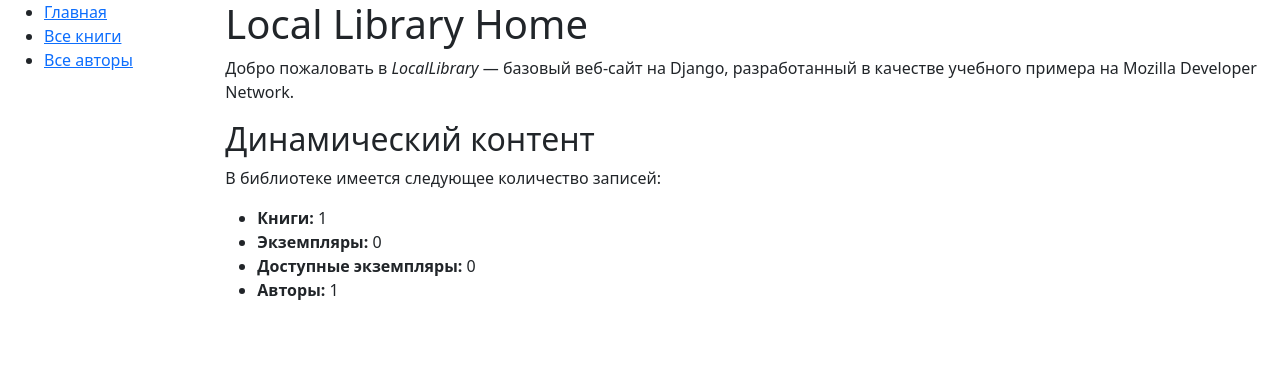
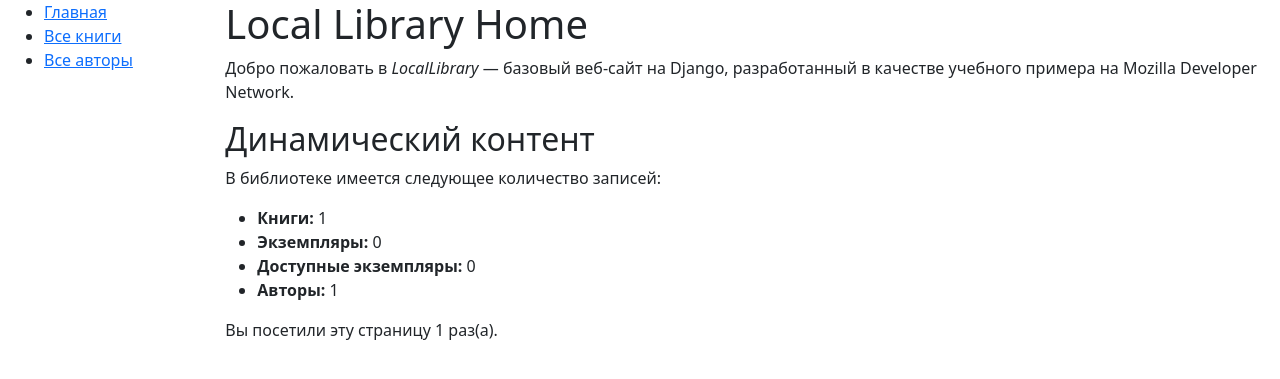
Before and after one commit to dsamsonova111-bot/LocalLibrary, a Django app: page /catalog/ in a window 1280 px wide. Shown: the top 379 px of the page. Run offline with Django 5.2, Linux system fonts and the light colour scheme; data comes from the database, SQL or seed files in the repository; both versions use the stored data as it was after the commit; data that the repository does not hold is empty.

Commit message:
Part 7:Implement session framework to track user visit count on home page

```diff
--- a/catalog/templates/index.html
+++ b/catalog/templates/index.html
@@ -14,4 +14,8 @@
     <li><strong>Доступные экземпляры:</strong> {{ num_instances_available }}</li>
     <li><strong>Авторы:</strong> {{ num_authors }}</li>
   </ul>
+
+  <p>
+    Вы посетили эту страницу {{ num_visits }} раз(а).
+  </p>
 {% endblock %}
--- a/catalog/views.py
+++ b/catalog/views.py
@@ -1,4 +1,5 @@
 from django.shortcuts import render
+from django.views import generic
 from .models import Book, Author, BookInstance, Genre
 
 
@@ -14,17 +15,21 @@ def index(request):
     # Метод 'all()' применен по умолчанию
     num_authors = Author.objects.count()
 
+    # Количество посещений этого представления, подсчитанное в переменной сессии
+    num_visits = request.session.get('num_visits', 0)
+    num_visits += 1
+    request.session['num_visits'] = num_visits
+
     context = {
         'num_books': num_books,
         'num_instances': num_instances,
         'num_instances_available': num_instances_available,
         'num_authors': num_authors,
+        'num_visits': num_visits,
     }
 
     # Отрисовка HTML-шаблона index.html с данными внутри переменной контекста context
     return render(request, 'index.html', context=context)
-
-from django.views import generic
 
 
 class BookListView(generic.ListView):
```
Also changed, not shown: db.sqlite3.
